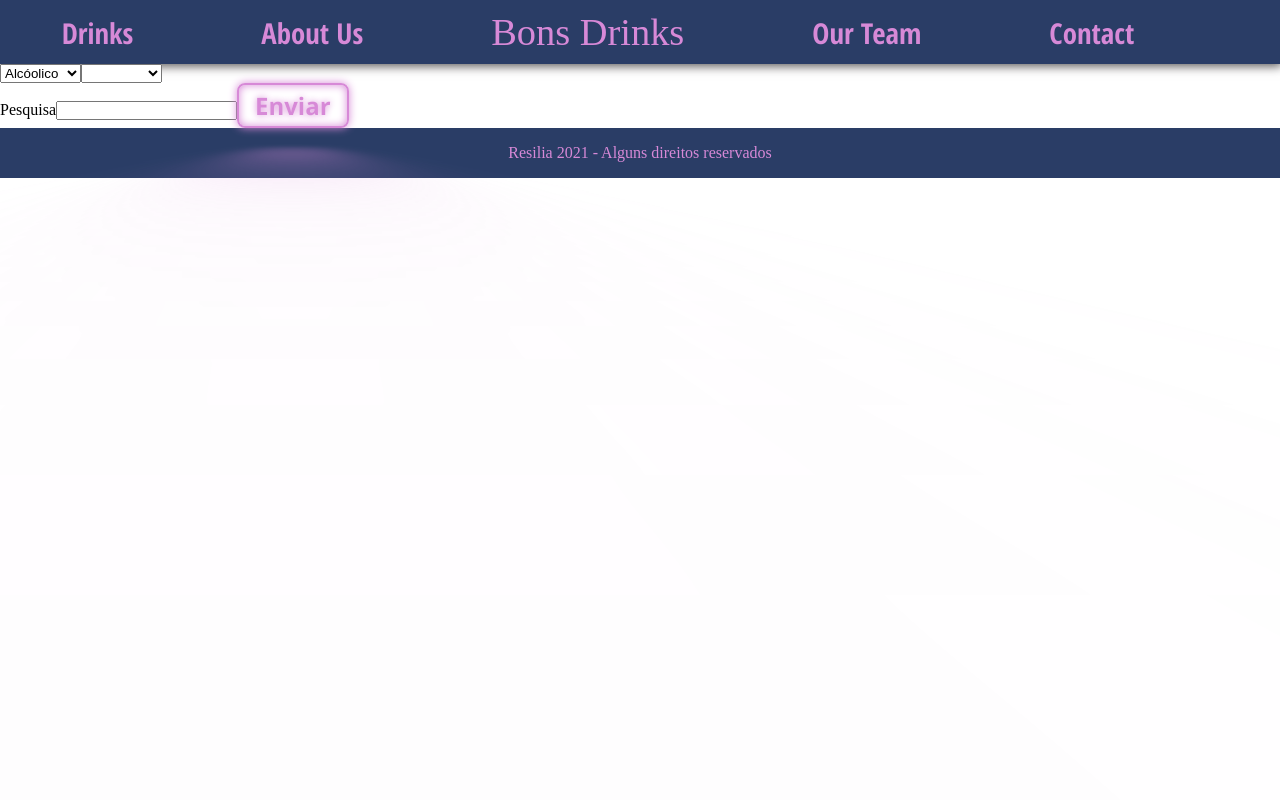
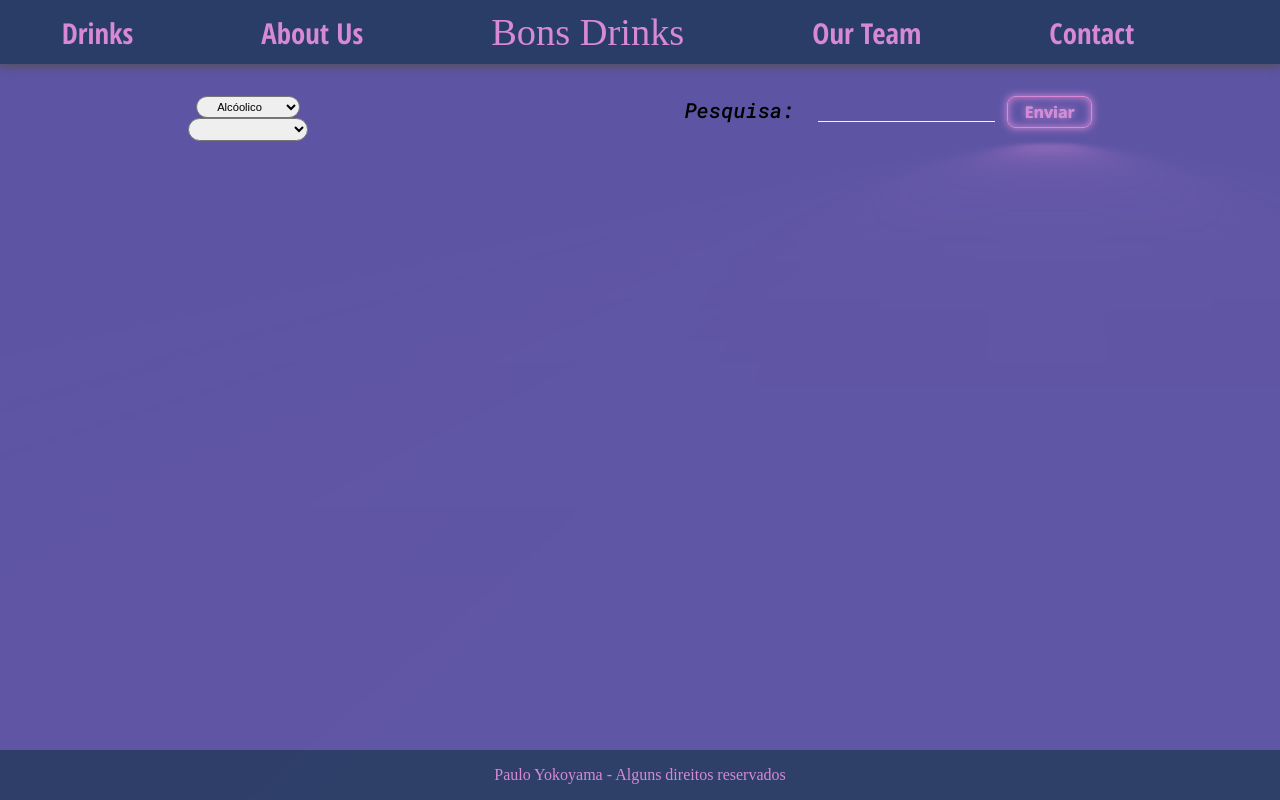
Before and after one commit to Paulo-oRicardo/Bons-_Drinks, a React (Create React App) app: page /search in a window 1280 px wide. Built offline with nearby package versions, Linux system fonts and the light colour scheme; a web font is replaced by a local one.

Commit message:
Estiliiza as páginas

```diff
--- a/src/App.js
+++ b/src/App.js
@@ -9,20 +9,21 @@ import Footer from "./Components/Footer";
 import Search from "./Components/SearchDrink";
 import Loader from "./Components/Loader";
 import { useEffect, useState } from "react";
-
+import "./app.scss";
 const App = () => {
   const [loading, setLoading] = useState(true);
   useEffect(() => {
     setTimeout(() => {
       setLoading(false);
-    }, 3000);
+    }, 4000);
   }, []);
   return loading ? (
     <Loader />
   ) : (
     <div className="App">
+      <div className="appContainer">
         <Router>
-        <Header />
+          <Header className="header" />
           <Switch>
             <Route exact path="/">
               <BonsDrinks />
@@ -43,8 +44,9 @@ const App = () => {
               <Search />
             </Route>
           </Switch>
-        <Footer />
+          <Footer className="footer" />
         </Router>
+      </div>
     </div>
   );
 };
--- a/src/Components/Drinks/drinks.module.scss
+++ b/src/Components/Drinks/drinks.module.scss
@@ -8,6 +8,7 @@
   align-items: center;
   flex-direction: column;
   margin-bottom: 5%;
+  background: #5d54a4;
   h1 {
     font-size: 3rem;
     padding: 1rem 0;
@@ -27,7 +28,7 @@
       right: 0;
     }
     &::before {
-      background: #faf3f3;
+      background: #5d54a4;
       // steps run as number in params, and ease run continuous
       animation: typewriter var(--typewriterSpeed) steps(6) 500ms forwards; // with forwards the animation not return, only happen a time
     }
@@ -35,7 +36,7 @@
       width: 0.1em;
       height: 5rem;
       margin: auto 0;
-      background: #faf3f3;
+      background: #5d54a4;
       animation: typewriter var(--typewriterSpeed) steps(6) 500ms forwards,
         blink 750ms steps(6) infinite;
     }
@@ -58,7 +59,7 @@
       font-family: Roboto Mono;
       color: #d789d7;
       &:hover {
-        color: #5d54a4;
+        color: #f3f3f3;
       }
       img {
         width: 25px;
--- a/src/Components/DrinksPop/index.js
+++ b/src/Components/DrinksPop/index.js
@@ -6,7 +6,6 @@ export default function Drinks() {
   const [modal, setModal] = useState(false);
   const [domal, setDomal] = useState({});
   const [id, setId] = useState({});
-  const [drinkModal, setDrinkModal] = useState({});
 
   const returnModal = () => {
     if (modal) return <Modal dados={domal} closeDrink={setBoolean} />;
@@ -36,7 +35,6 @@ export default function Drinks() {
                   setBoolean();
                   setDomal(dataModal.length === 0 ? drink : dataModal[0]);
                   setId(drink.idDrink);
-                  setDrinkModal(dataModal[0]);
                 }}
               >
                 About as
--- a/src/Components/Footer/index.js
+++ b/src/Components/Footer/index.js
@@ -4,7 +4,7 @@ export default function index() {
   return (
     <footer>
       <p className={styles.pFooter}>
-        Resilia 2021 - Alguns direitos reservados
+        Paulo Yokoyama - Alguns direitos reservados
       </p>
     </footer>
   );
--- a/src/Components/Header/style.module.scss
+++ b/src/Components/Header/style.module.scss
@@ -38,6 +38,9 @@
       &:hover {
         color: red;
       }
+      &:active {
+        color: #2a3d66;
+      }
     }
   }
 }
--- a/src/Components/Loader/index.js
+++ b/src/Components/Loader/index.js
@@ -3,6 +3,7 @@ import "./loading.scss";
 const loading = () => {
   return (
     <section className="containerLoading">
+      <h1>Loading...</h1>
       <div className="sk-folding-cube">
         <div className="sk-cube1 sk-cube"></div>
         <div className="sk-cube2 sk-cube"></div>
--- a/src/Components/Loader/loading.scss
+++ b/src/Components/Loader/loading.scss
@@ -1,3 +1,7 @@
+@import url("https://fonts.googleapis.com/css2?family=Roboto+Mono:ital,wght@1,500&display=swap");
+:root {
+  --typewriterSpeed: 3s;
+}
 .sk-folding-cube {
   margin: 20px auto;
   width: 40px;
@@ -13,7 +17,39 @@
   display: flex;
   justify-content: center;
   align-items: center;
-  background: lightpink;
+  flex-direction: column;
+  background: #d789d7;
+  h1 {
+    font-size: 3rem;
+    padding: 1rem 0;
+    color: #5d54a4;
+    font-family: Roboto Mono;
+    font-weight: 500;
+    position: relative;
+    display: inline-block;
+    &::before,
+    &::after {
+      content: "";
+      position: absolute;
+      top: 0;
+      left: 0;
+      bottom: 0;
+      right: 0;
+    }
+    &::before {
+      background: #d789d7;
+      // steps run as number in params, and ease run continuous
+      animation: typewriter var(--typewriterSpeed) steps(10) 100ms forwards; // with forwards the animation not return, only happen a time
+    }
+    &::after {
+      width: 0.1em;
+      height: 5rem;
+      margin: auto 0;
+      background: black;
+      animation: typewriter var(--typewriterSpeed) steps(10) 100ms forwards,
+        blink 750ms steps(10) infinite;
+    }
+  }
 }
 .sk-folding-cube .sk-cube {
   display: flex;
@@ -106,3 +142,15 @@
     opacity: 0;
   }
 }
+@keyframes typewriter {
+  //Only run Left - Right 100%
+  to {
+    left: 100%;
+  }
+}
+@keyframes blink {
+  //Only run Left - Right 100%
+  to {
+    background: transparent;
+  }
+}
--- a/src/Components/SearchDrink/index.js
+++ b/src/Components/SearchDrink/index.js
@@ -1,3 +1,4 @@
+/* eslint-disable jsx-a11y/alt-text */
 /* eslint-disable jsx-a11y/img-redundant-alt */
 import React, { useState } from "react";
 import Button from "../Button";
@@ -45,7 +46,9 @@ const Search = () => {
 
   return (
     <section className={styles.contentSearch}>
-      <select onChange={changeFilter}>
+      <div className={styles.optionSearch}>
+        <div className={styles.optionSelect}>
+          <select className={styles.selectOne} onChange={changeFilter}>
             <option value="" select disabled>
               Selecione
             </option>
@@ -53,7 +56,7 @@ const Search = () => {
             <option value="c">Categoria</option>
             <option value="c">Copo</option>
           </select>
-      <select onChange={filterDrinks}>
+          <select className={styles.selectTwo} onChange={filterDrinks}>
             <option value="" select disabled>
               Selecione
             </option>
@@ -62,7 +65,11 @@ const Search = () => {
                   let type = Object.keys(category)[0];
                   let index = localStorage.getItem("type");
                   return (
-                <option key={category[type]} id={index} value={category[type]}>
+                    <option
+                      key={category[type]}
+                      id={index}
+                      value={category[type]}
+                    >
                       {category[type]}
                     </option>
                   );
@@ -71,18 +78,24 @@ const Search = () => {
                   return;
                 }}
           </select>
-      <form onSubmit={handleClick}>
-        <label htmlFor="">Pesquisa</label>
+        </div>
+        <form className={styles.form} onSubmit={handleClick}>
+          <label htmlFor="">Pesquisa: </label>
           <input type="text" name="drink" />
           <Button />
         </form>
-      <ul>
+      </div>
+      <div className={styles.contentDrinks}>
         {drinks ? (
-          drinks.slice(0, 14).map((drink) => {
+          drinks.map((drink) => {
             return (
-              <li key={drink.idDrink} className={styles.listDrink}>
-                <img src={drink.strDrinkThumb} alt="image do drink" />
-                <p>{drink.strDrink}</p>
+              <div className={styles.contentDrinksOnly} key={drink.idDrink}>
+                <img
+                  className={styles.drinkImg}
+                  src={drink.strDrinkThumb}
+                  alt="image do drink"
+                />
+                <h2>{drink.strDrink}</h2>
                 <button
                   onClick={() => {
                     setBoolean();
@@ -91,13 +104,13 @@ const Search = () => {
                 >
                   know more
                 </button>
-              </li>
+              </div>
             );
           })
         ) : (
           <img src="https://neilpatel.com/wp-content/uploads/2019/05/ilustracao-panda-com-problema-error-404-not-found.jpeg" />
         )}
-      </ul>
+      </div>
       {returnModal()}
     </section>
   );
--- a/src/Components/SearchDrink/search.module.scss
+++ b/src/Components/SearchDrink/search.module.scss
@@ -1,4 +1,44 @@
 .contentSearch {
+  .optionSearch {
+    width: 100vw;
+    display: flex;
+    justify-content: space-around;
+    margin-top: 2rem;
+  }
+  .optionSelect {
+    display: flex;
+    flex-direction: column;
+    justify-content: center;
+    align-items: center;
+    margin-bottom: 2rem;
+    .selectOne {
+      padding: 0.2rem 1rem;
+      font-size: 0.7rem;
+    }
+    :is(.selectOne, .selectTwo) {
+      border-radius: 30px;
+    }
+    .selectTwo {
+      padding: 0.2rem 1.5rem;
+      font-size: 0.7rem;
+    }
+  }
+  form {
+    label {
+      font-size: 1.3rem;
+      font-family: Roboto mono;
+    }
+    input {
+      background: transparent;
+      border: none;
+      border-bottom: 1px solid #f3f3f3;
+      margin: 0 12px;
+      outline: 0;
+    }
+    button {
+      font-size: 1rem;
+    }
+  }
   ul {
     display: grid;
     grid-template-columns: 1fr 1fr 1fr;
@@ -10,4 +50,37 @@
       height: 200px;
     }
   }
+  .contentDrinks {
+    display: grid;
+    grid-template-columns: repeat(4, 1fr);
+    align-items: center;
+    justify-items: center;
+
+    row-gap: 50px;
+    padding: 0 5%;
+  }
+  .contentDrinksOnly {
+    display: flex;
+    justify-content: center;
+    align-items: center;
+    flex-direction: column;
+    background-color: #5d54a4;
+    border: 1px solid black;
+    border-radius: 2%;
+    width: 200px;
+    height: 250px;
+    text-align: center;
+    outline: auto;
+    color: #d789d7;
+    .drinkImg {
+      width: 100%;
+      height: 80%;
+      margin-bottom: 4%;
+      margin-top: -13px;
+    }
+    button {
+      padding: 0.2rem 0.8rem;
+      border-radius: 7px;
+    }
+  }
 }
--- /dev/null
+++ b/src/app.scss
@@ -0,0 +1,17 @@
+.appContainer {
+  min-height: 100vh;
+  min-width: 100vw;
+  display: grid;
+  grid-template-rows: auto 1fr auto;
+  grid-template-areas:
+    "header"
+    "content"
+    "footer";
+  background-color: #5d54a4;
+}
+.header {
+  grid-area: header;
+}
+.footer {
+  grid-area: footer;
+}
```
Also changed, not shown: src/Components/Modal/modal.module.scss (+29 -5 lines). Lines whose indentation alone changed are shown as unchanged.
